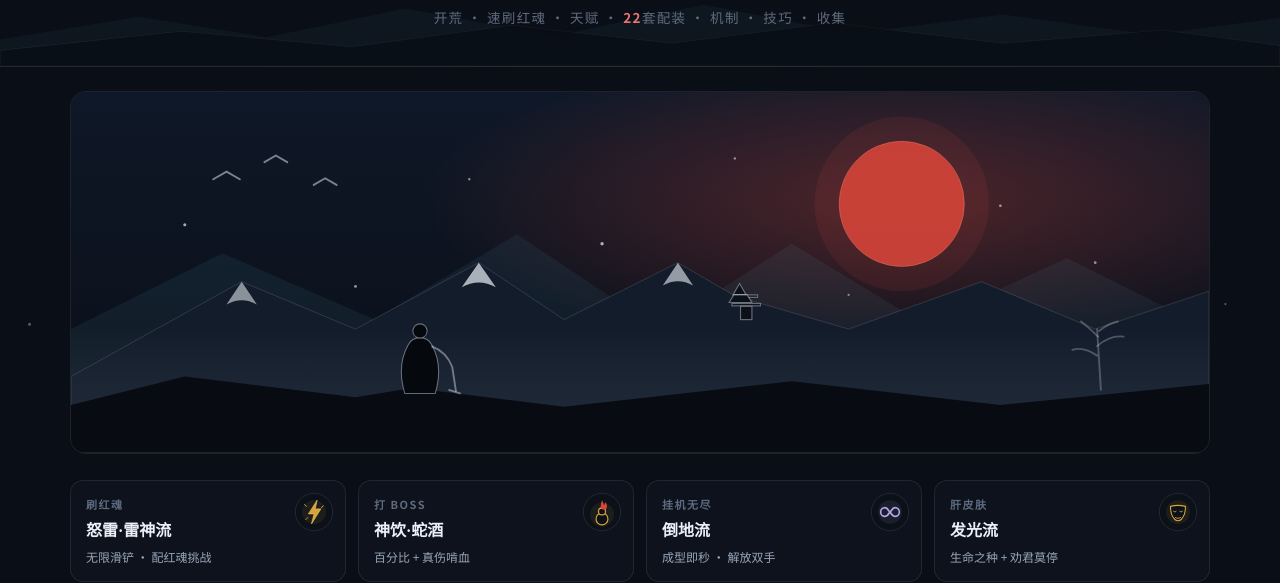
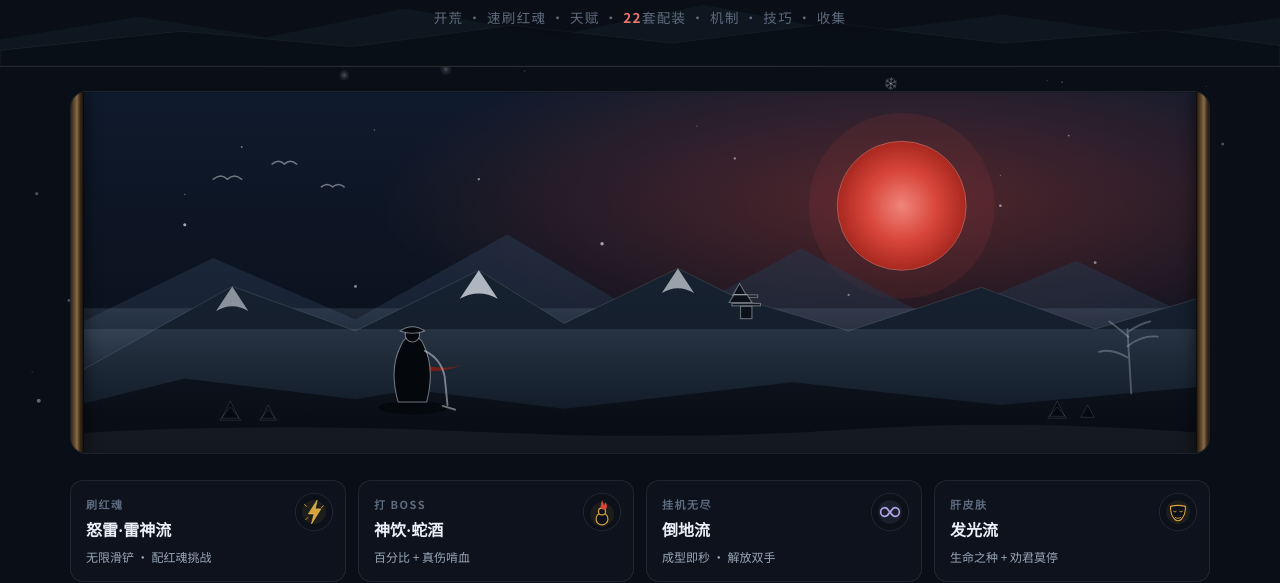
Before and after one commit to WesleySnow/nuanxue-guide, a plain HTML site: page index.html in a window 1280 px wide. Shown: the part 396-979 px from the top of the page. Drawn offline with Linux system fonts and the light colour scheme.

Commit message:
Add files via upload

```diff
--- a/index.html
+++ b/index.html
@@ -23,7 +23,7 @@
   html{scroll-behavior:smooth}
   @media (prefers-reduced-motion:reduce){html{scroll-behavior:auto}}
   body{background:var(--ink);color:var(--snow);font-family:"Noto Sans SC","PingFang SC","Hiragino Sans GB","Microsoft YaHei",system-ui,sans-serif;line-height:1.65;-webkit-font-smoothing:antialiased;overflow-x:hidden}
-  #snow{position:fixed;inset:0;z-index:0;pointer-events:none;opacity:.5}
+  #snow{position:fixed;inset:0;z-index:0;pointer-events:none;opacity:.7}
   .wrap{position:relative;z-index:1;max-width:1180px;margin:0 auto;padding:0 20px}
   a{color:inherit;text-decoration:none}
   header.hero{position:relative;padding:74px 20px 38px;text-align:center;background:radial-gradient(120% 80% at 50% -10%, rgba(216,69,58,.10), transparent 60%),linear-gradient(180deg,#0c1118 0%, var(--ink) 100%);border-bottom:1px solid var(--line)}
@@ -169,10 +169,18 @@
   @media(max-width:600px){.dn{flex-basis:92px;font-size:13px}.drow{font-size:12.5px}}
   .cset{font-family:"Noto Serif SC","Songti SC","STSong","SimSun",serif;font-weight:700;font-size:13.5px;color:var(--amber);margin:12px 0 6px;display:flex;align-items:center;gap:8px}
   .cset::before{content:"";width:6px;height:6px;border-radius:50%;background:var(--amber);flex:0 0 auto}
-  .illus{max-width:1180px;margin:0 auto;border:1px solid var(--line);border-radius:16px;overflow:hidden;background:#0a0e16;box-shadow:inset 0 0 50px rgba(0,0,0,.45)}
-  .illus .art{display:block;width:100%;height:auto}
+  .illus{position:relative;max-width:1180px;margin:0 auto;border:1px solid var(--line);border-radius:16px;overflow:hidden;background:#0a0e16;box-shadow:inset 0 0 50px rgba(0,0,0,.45)}
+  .illus .art{display:block;width:100%;height:auto;clip-path:inset(0 50% 0 50%)}
+  .illus.in .art{clip-path:inset(0 0 0 0);transition:clip-path 1.2s cubic-bezier(.22,.61,.36,1)}
+  .illus::before,.illus::after{content:"";position:absolute;top:-1px;bottom:-1px;width:15px;z-index:3;border-radius:3px;background:linear-gradient(90deg,#19110a,#6e5436 42%,#8a6c44 52%,#3a2c1c 74%,#140d07);box-shadow:0 0 16px rgba(0,0,0,.6),inset 0 0 0 1px rgba(0,0,0,.45)}
+  .illus::before{left:calc(50% - 7px)}
+  .illus::after{right:calc(50% - 7px)}
+  .illus.in::before{left:-2px;transition:left 1.2s cubic-bezier(.22,.61,.36,1)}
+  .illus.in::after{right:-2px;transition:right 1.2s cubic-bezier(.22,.61,.36,1)}
+  .illus::after{box-shadow:0 0 16px rgba(0,0,0,.6),inset 0 0 0 1px rgba(0,0,0,.45)}
   .illus.hero-illus{margin-top:24px}
   .illus.vig{margin:2px 0 20px}
+  @media (prefers-reduced-motion:reduce){.illus .art{clip-path:none}.illus::before,.illus::after{display:none}}
   .char-emblem{flex:0 0 auto;width:52px;height:52px}
   .char-emblem .emblem{width:52px;height:52px;display:block}
   @media(max-width:600px){.char-emblem{width:44px;height:44px}.char-emblem .emblem{width:44px;height:44px}}
@@ -212,41 +220,43 @@
 <div class="wrap">
   <div class="illus hero-illus"><svg class="art" viewBox="0 0 1200 380" preserveAspectRatio="xMidYMid slice" xmlns="http://www.w3.org/2000/svg" role="img" aria-label="雪夜孤剑">
  <defs>
-  <linearGradient id="hsky" x1="0" y1="0" x2="0" y2="1"><stop offset="0" stop-color="#0f1828"/><stop offset="1" stop-color="#0a0e16"/></linearGradient>
-  <radialGradient id="hglow" cx="73%" cy="30%" r="42%"><stop offset="0" stop-color="#d8453a" stop-opacity=".32"/><stop offset="1" stop-color="#d8453a" stop-opacity="0"/></radialGradient>
-  <linearGradient id="hmist" x1="0" y1="0" x2="0" y2="1"><stop offset="0" stop-color="#9fb2c6" stop-opacity="0"/><stop offset="1" stop-color="#6f8093" stop-opacity=".12"/></linearGradient>
+  <linearGradient id="hsky" x1="0" y1="0" x2="0" y2="1"><stop offset="0" stop-color="#0f1a2c"/><stop offset=".55" stop-color="#0c1320"/><stop offset="1" stop-color="#0a0e16"/></linearGradient>
+  <radialGradient id="hsun" cx="50%" cy="50%" r="50%"><stop offset="0" stop-color="#f0857a"/><stop offset=".55" stop-color="#d8453a"/><stop offset="1" stop-color="#a8281f"/></radialGradient>
+  <radialGradient id="hglow" cx="73%" cy="30%" r="46%"><stop offset="0" stop-color="#d8453a" stop-opacity=".34"/><stop offset="1" stop-color="#d8453a" stop-opacity="0"/></radialGradient>
+  <linearGradient id="hm1" x1="0" y1="0" x2="0" y2="1"><stop offset="0" stop-color="#27384e"/><stop offset="1" stop-color="#1a2738"/></linearGradient>
+  <linearGradient id="hm2" x1="0" y1="0" x2="0" y2="1"><stop offset="0" stop-color="#172230"/><stop offset="1" stop-color="#0f1825"/></linearGradient>
+  <linearGradient id="hm3" x1="0" y1="0" x2="0" y2="1"><stop offset="0" stop-color="#0c121c"/><stop offset="1" stop-color="#080b12"/></linearGradient>
+  <linearGradient id="hhaze" x1="0" y1="0" x2="0" y2="1"><stop offset="0" stop-color="#8fa6bd" stop-opacity=".15"/><stop offset="1" stop-color="#8fa6bd" stop-opacity="0"/></linearGradient>
  </defs>
  <rect width="1200" height="380" fill="url(#hsky)"/>
  <rect width="1200" height="380" fill="url(#hglow)"/>
- <circle cx="876" cy="118" r="92" fill="#d8453a" fill-opacity=".10"/>
- <circle cx="876" cy="118" r="66" fill="#d8453a" fill-opacity=".88"/>
- <circle cx="876" cy="118" r="66" fill="none" stroke="#e7766c" stroke-opacity=".5"/>
- <path d="M150 92 l14 -8 14 8 M204 74 l12 -7 12 7 M256 98 l12 -7 12 7" stroke="rgba(234,240,247,.5)" stroke-width="2" fill="none" stroke-linecap="round"/>
- <path d="M0 250 L160 170 L320 240 L470 150 L620 250 L760 160 L900 245 L1050 175 L1200 250 L1200 380 L0 380 Z" fill="rgba(95,182,207,.08)"/>
- <path d="M0 300 L180 200 L300 250 L430 180 L520 240 L640 180 L700 215 L820 250 L960 200 L1080 250 L1200 210 L1200 380 L0 380 Z" fill="#131c2a" stroke="rgba(234,240,247,.14)"/>
- <path d="M430 180 l-18 26 q18 -10 36 0 z" fill="rgba(234,240,247,.7)"/>
- <path d="M640 180 l-16 24 q16 -9 32 0 z" fill="rgba(234,240,247,.6)"/>
- <path d="M180 200 l-16 24 q16 -9 32 0 z" fill="rgba(234,240,247,.55)"/>
- <g stroke="rgba(234,240,247,.4)" stroke-width="1.2" fill="#0c1119">
-  <path d="M712 214 l-14 0 7 -12 z"/><rect x="700" y="214" width="24" height="2.5"/>
-  <path d="M704 222 l-10 0 5 -8 14 0 5 8 z"/><rect x="697" y="223" width="30" height="2.5"/><rect x="706" y="226" width="12" height="14"/>
+ <g fill="#cfe0f2"><circle cx="180" cy="58" r="1" opacity=".5"/><circle cx="320" cy="40" r=".8" opacity=".4"/><circle cx="1052" cy="46" r="1" opacity=".5"/><circle cx="980" cy="88" r=".7" opacity=".35"/><circle cx="120" cy="108" r=".8" opacity=".4"/><circle cx="660" cy="36" r=".7" opacity=".35"/></g>
+ <circle cx="876" cy="120" r="98" fill="#d8453a" fill-opacity=".10"/>
+ <circle cx="876" cy="120" r="68" fill="url(#hsun)"/>
+ <circle cx="876" cy="120" r="68" fill="none" stroke="#f0a59c" stroke-opacity=".4"/>
+ <path d="M150 92 q8 -7 15 0 q7 -7 15 0 M212 76 q7 -6 13 0 q6 -6 13 0 M264 100 q6 -5 12 0 q6 -5 12 0" stroke="rgba(234,240,247,.45)" stroke-width="1.6" fill="none" stroke-linecap="round"/>
+ <path d="M0 248 L150 175 L300 240 L460 150 L620 246 L770 165 L910 240 L1060 178 L1200 246 L1200 380 L0 380 Z" fill="url(#hm1)" opacity=".55"/>
+ <rect y="228" width="1200" height="64" fill="url(#hhaze)"/>
+ <path d="M0 300 L170 205 L300 252 L430 188 L520 244 L640 186 L700 216 L820 252 L960 206 L1080 250 L1200 214 L1200 380 L0 380 Z" fill="url(#hm2)" stroke="rgba(234,240,247,.12)"/>
+ <path d="M430 188 l-20 30 q20 -11 40 0 z" fill="rgba(234,240,247,.72)"/>
+ <path d="M640 186 l-17 26 q17 -10 34 0 z" fill="rgba(234,240,247,.62)"/>
+ <path d="M170 205 l-17 26 q17 -10 34 0 z" fill="rgba(234,240,247,.55)"/>
+ <g stroke="rgba(234,240,247,.38)" stroke-width="1.2" fill="#0c1119"><path d="M712 214 l-14 0 7 -12 z"/><rect x="700" y="214" width="24" height="2.5"/><path d="M704 222 l-10 0 5 -8 14 0 5 8 z"/><rect x="697" y="223" width="30" height="2.5"/><rect x="706" y="226" width="12" height="13"/></g>
+ <rect y="250" width="1200" height="92" fill="url(#hhaze)"/>
+ <path d="M0 332 L120 302 L300 324 L360 314 L520 334 L760 306 L980 330 L1200 310 L1200 380 L0 380 Z" fill="url(#hm3)"/>
+ <g fill="#06090f" stroke="rgba(234,240,247,.16)" stroke-width=".8"><path d="M168 326 l-9 18 18 0 z M168 332 l-11 14 22 0 z"/><path d="M208 330 l-7 14 14 0 z M208 335 l-9 11 18 0 z"/><path d="M1040 326 l-8 16 16 0 z M1040 332 l-10 12 20 0 z"/><path d="M1072 330 l-7 13 14 0 z"/></g>
+ <g stroke="rgba(234,240,247,.26)" stroke-width="2" fill="none" stroke-linecap="round"><path d="M1118 318 L1114 250"/><path d="M1114 280 q-16 -10 -30 -6 M1114 268 q16 -12 32 -10 M1115 258 q-12 -10 -20 -16 M1116 252 q12 -8 22 -10"/></g>
+ <ellipse cx="360" cy="333" rx="36" ry="7" fill="#05080d"/>
+ <g fill="#04070c" stroke="rgba(234,240,247,.46)" stroke-width="1.1" stroke-linejoin="round" stroke-linecap="round">
+  <path d="M372 288 q24 6 42 -1 q-19 9 -42 7 z" fill="#7a1f1a" stroke="none" opacity=".92"/>
+  <path d="M345 327 q-10 -35 3 -60 q3 -9 12 -9 q9 0 12 9 q12 25 3 60 z"/>
+  <circle cx="360" cy="256" r="7.6"/>
+  <path d="M347 252 q13 -9 26 0 q-13 5 -26 0 z"/>
+  <path d="M373 273 q17 8 21 27 l3 30" stroke-width="2" fill="none"/>
+  <path d="M392 331 l13 4" stroke-width="2"/>
  </g>
- <rect y="250" width="1200" height="90" fill="url(#hmist)"/>
- <path d="M0 330 L120 300 L300 322 L360 312 L520 332 L760 305 L980 330 L1200 308 L1200 380 L0 380 Z" fill="#080b12"/>
- <g stroke="rgba(234,240,247,.26)" stroke-width="2" fill="none" stroke-linecap="round">
-  <path d="M1086 314 L1082 250"/><path d="M1082 278 q-14 -10 -26 -6 M1082 268 q14 -12 28 -10 M1083 258 q-10 -10 -18 -16 M1084 252 q10 -8 20 -10"/>
- </g>
- <g fill="#05080d" stroke="rgba(234,240,247,.42)" stroke-width="1.1" stroke-linejoin="round">
-  <path d="M352 318 q-9 -30 4 -52 q4 -7 12 -7 q8 0 12 7 q13 22 4 52 z"/>
-  <circle cx="368" cy="252" r="7.5"/>
-  <path d="M380 268 q16 6 22 22 l4 26" stroke-width="2" fill="none"/>
-  <path d="M398 314 l13 4" stroke-width="2"/>
- </g>
- <g fill="#eaf0f7">
-  <circle cx="120" cy="140" r="1.6" opacity=".7"/><circle cx="420" cy="92" r="1.2" opacity=".6"/><circle cx="560" cy="160" r="1.8" opacity=".7"/>
-  <circle cx="980" cy="120" r="1.4" opacity=".6"/><circle cx="700" cy="70" r="1.3" opacity=".55"/><circle cx="300" cy="205" r="1.5" opacity=".6"/>
-  <circle cx="1080" cy="180" r="1.5" opacity=".55"/><circle cx="820" cy="214" r="1.2" opacity=".5"/>
- </g>
+ <path d="M0 380 L0 360 Q200 348 420 358 T820 356 T1200 360 L1200 380 Z" fill="rgba(234,240,247,.05)"/>
+ <g fill="#eaf0f7"><circle cx="120" cy="140" r="1.6" opacity=".7"/><circle cx="430" cy="92" r="1.2" opacity=".55"/><circle cx="560" cy="160" r="1.8" opacity=".65"/><circle cx="980" cy="120" r="1.4" opacity=".55"/><circle cx="700" cy="70" r="1.3" opacity=".5"/><circle cx="300" cy="205" r="1.5" opacity=".55"/><circle cx="1080" cy="180" r="1.5" opacity=".5"/><circle cx="820" cy="214" r="1.2" opacity=".45"/></g>
 </svg></div>
   <div class="pick">
     <div class="p"><span class="pico"><svg class="emblem" viewBox="0 0 64 64" xmlns="http://www.w3.org/2000/svg" aria-hidden="true"><circle cx="32" cy="32" r="30" fill="#0c1119" stroke="rgba(234,240,247,.16)"/><circle cx="32" cy="32" r="19" fill="rgba(214,162,58,.09)"/><path d="M37 13 L23 35 H32 L28 51 L43 27 H34 Z" fill="#d6a23a" stroke="#f0c560" stroke-width="1"/><path d="M17 20 l3 3 M47 22 l-3 3 M19 44 l3 -3" stroke="#d6a23a" stroke-width="1.6" stroke-linecap="round"/></svg></span><div class="lab">刷红魂</div><div class="val">怒雷·雷神流<small>无限滑铲 · 配红魂挑战</small></div></div>
@@ -738,15 +748,36 @@ if('IntersectionObserver' in window){
   document.querySelectorAll('section.sec').forEach(el=>obs.observe(el));
 }
 (function(){
-  if(window.matchMedia('(prefers-reduced-motion:reduce)').matches)return;
-  const cv=document.getElementById('snow');if(!cv)return;const ctx=cv.getContext('2d');let w,h,f;
-  function init(){w=cv.width=innerWidth;h=cv.height=innerHeight;const n=Math.min(70,Math.floor(w/22));
-    f=Array.from({length:n},()=>({x:Math.random()*w,y:Math.random()*h,r:Math.random()*1.7+.5,s:Math.random()*.5+.2,d:Math.random()*.6-.3}))}
-  function draw(){ctx.clearRect(0,0,w,h);ctx.fillStyle='rgba(225,235,247,.7)';ctx.beginPath();
-    f.forEach(p=>{ctx.moveTo(p.x,p.y);ctx.arc(p.x,p.y,p.r,0,6.28);p.y+=p.s;p.x+=p.d;
-      if(p.y>h+4){p.y=-4;p.x=Math.random()*w}if(p.x>w+4)p.x=-4;if(p.x<-4)p.x=w+4});
-    ctx.fill();requestAnimationFrame(draw)}
-  addEventListener('resize',init);init();draw();
+  const cv=document.getElementById('snow');
+  if(cv){
+   const ctx=cv.getContext('2d');
+   const reduce=matchMedia('(prefers-reduced-motion:reduce)').matches;
+   let w,h,dpr,flakes,crys,t=0;
+   const glow=document.createElement('canvas');glow.width=glow.height=26;
+   const gx=glow.getContext('2d');const g=gx.createRadialGradient(13,13,0,13,13,13);
+   g.addColorStop(0,'rgba(236,244,253,.95)');g.addColorStop(.4,'rgba(206,226,247,.45)');g.addColorStop(1,'rgba(206,226,247,0)');
+   gx.fillStyle=g;gx.beginPath();gx.arc(13,13,13,0,7);gx.fill();
+   const R=(a,b)=>a+Math.random()*(b-a);
+   const L=[{n:.46,r:[.5,1.2],s:[.10,.26],a:[.16,.36],sw:[6,14]},
+            {n:.34,r:[1.1,2.0],s:[.26,.5],a:[.36,.62],sw:[10,22]},
+            {n:.20,r:[2.0,3.3],s:[.5,.9],a:[.66,1],sw:[16,32],glow:1}];
+   const mk=l=>({x:Math.random()*w,y:Math.random()*h,r:R(l.r[0],l.r[1]),s:R(l.s[0],l.s[1]),a:R(l.a[0],l.a[1]),amp:R(l.sw[0],l.sw[1]),ph:Math.random()*6.28,sp:R(.6,1.4),tw:Math.random()*6.28,glow:l.glow});
+   const mkc=()=>({x:Math.random()*w,y:Math.random()*h,r:R(5,9),s:R(.22,.46),a:R(.22,.46),rot:Math.random()*6.28,vr:R(-.009,.009),amp:R(12,26),ph:Math.random()*6.28});
+   function init(){dpr=Math.min(devicePixelRatio||1,2);w=innerWidth;h=innerHeight;cv.width=w*dpr;cv.height=h*dpr;cv.style.width=w+'px';cv.style.height=h+'px';ctx.setTransform(dpr,0,0,dpr,0,0);
+    const d=Math.max(.5,Math.min(1,w/1400));const tot=Math.round((reduce?46:128)*d);flakes=[];L.forEach(l=>{for(let i=0;i<tot*l.n;i++)flakes.push(mk(l));});crys=reduce?[]:Array.from({length:Math.round(7*d)},mkc);}
+   function star(x,y,r,a,rot){ctx.save();ctx.translate(x,y);ctx.rotate(rot);ctx.strokeStyle='rgba(226,239,253,'+a+')';ctx.lineWidth=1;ctx.lineCap='round';for(let i=0;i<6;i++){ctx.rotate(Math.PI/3);ctx.beginPath();ctx.moveTo(0,0);ctx.lineTo(0,-r);ctx.moveTo(0,-r*.6);ctx.lineTo(-r*.3,-r*.84);ctx.moveTo(0,-r*.6);ctx.lineTo(r*.3,-r*.84);ctx.stroke();}ctx.restore();}
+   function frame(){ctx.clearRect(0,0,w,h);t++;
+    for(const p of flakes){const x=p.x+Math.sin(t*.01*p.sp+p.ph)*p.amp;let a=p.a;if(p.glow)a*=.72+.28*Math.sin(t*.03+p.tw);
+     if(p.glow){const dd=p.r*4.6;ctx.globalAlpha=a;ctx.drawImage(glow,x-dd/2,p.y-dd/2,dd,dd);ctx.globalAlpha=1;}
+     else{ctx.fillStyle='rgba(225,237,251,'+a+')';ctx.beginPath();ctx.arc(x,p.y,p.r,0,6.283);ctx.fill();}
+     if(!reduce)p.y+=p.s;if(p.y>h+6){p.y=-6;p.x=Math.random()*w;}}
+    for(const c of crys){const ox=c.x+Math.sin(t*.008+c.ph)*c.amp;star(ox,c.y,c.r,c.a,c.rot);c.y+=c.s;c.rot+=c.vr;if(c.y>h+12){c.y=-12;c.x=Math.random()*w;}}
+    if(!reduce)requestAnimationFrame(frame);}
+   addEventListener('resize',init);init();frame();
+  }
+  const io=new IntersectionObserver(es=>{es.forEach(e=>{if(e.isIntersecting){e.target.classList.add('in');io.unobserve(e.target);}})},{rootMargin:'0px 0px -12% 0px'});
+  document.querySelectorAll('.illus').forEach(el=>io.observe(el));
+  requestAnimationFrame(()=>document.querySelectorAll('.illus.hero-illus').forEach(el=>el.classList.add('in')));
 })();
 </script>
 </body>
```
